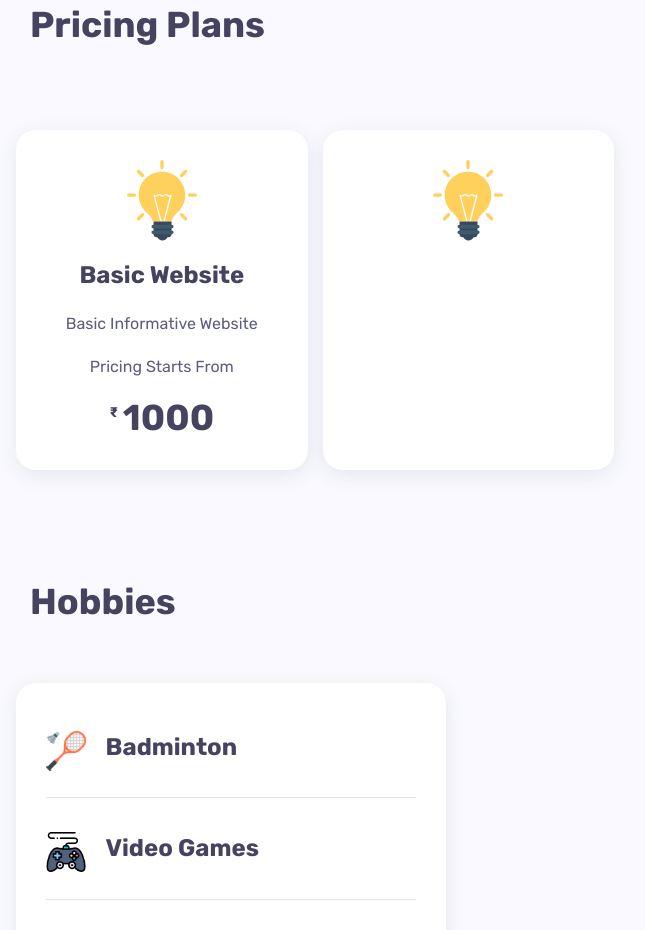
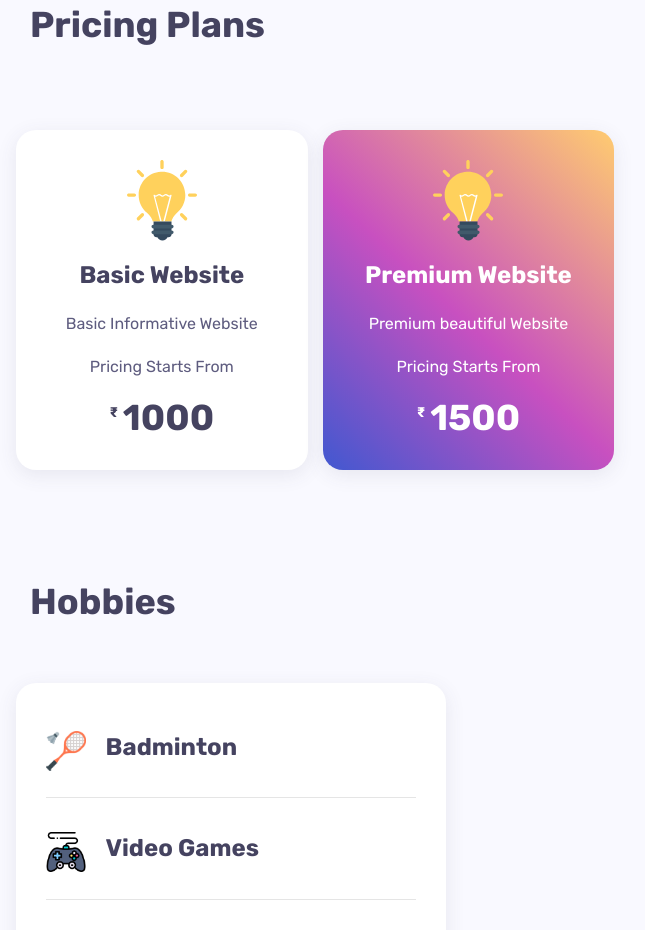
Before and after one commit to captain0owais/PROFILE, a plain HTML site: page index.html in a window 1280 px wide. Shown: the part 3593-4523 px from the top of the page, without its empty margins (179-824 px from the left). Drawn offline with Linux system fonts and the light colour scheme; files that its build step writes are made by us from their sources; files whose address does not match are found by name.

Commit message:
Add files via upload

```diff
--- a/style.css
+++ b/style.css
@@ -596,6 +596,13 @@ header.mobile-header-1.open {
   -o-transform: translateX(290px);
   transform: translateX(290px);
 }
+
+#pre{
+  background-color: #4158D0;
+background-image: linear-gradient(43deg, #4158D0 0%, #C850C0 46%, #FFCC70 100%);
+
+}
+
 header.mobile-header-1 .menu-icon button {
   background: transparent;
   border: 0;
```
Also changed, not shown: download.png (added), 1 other file.
